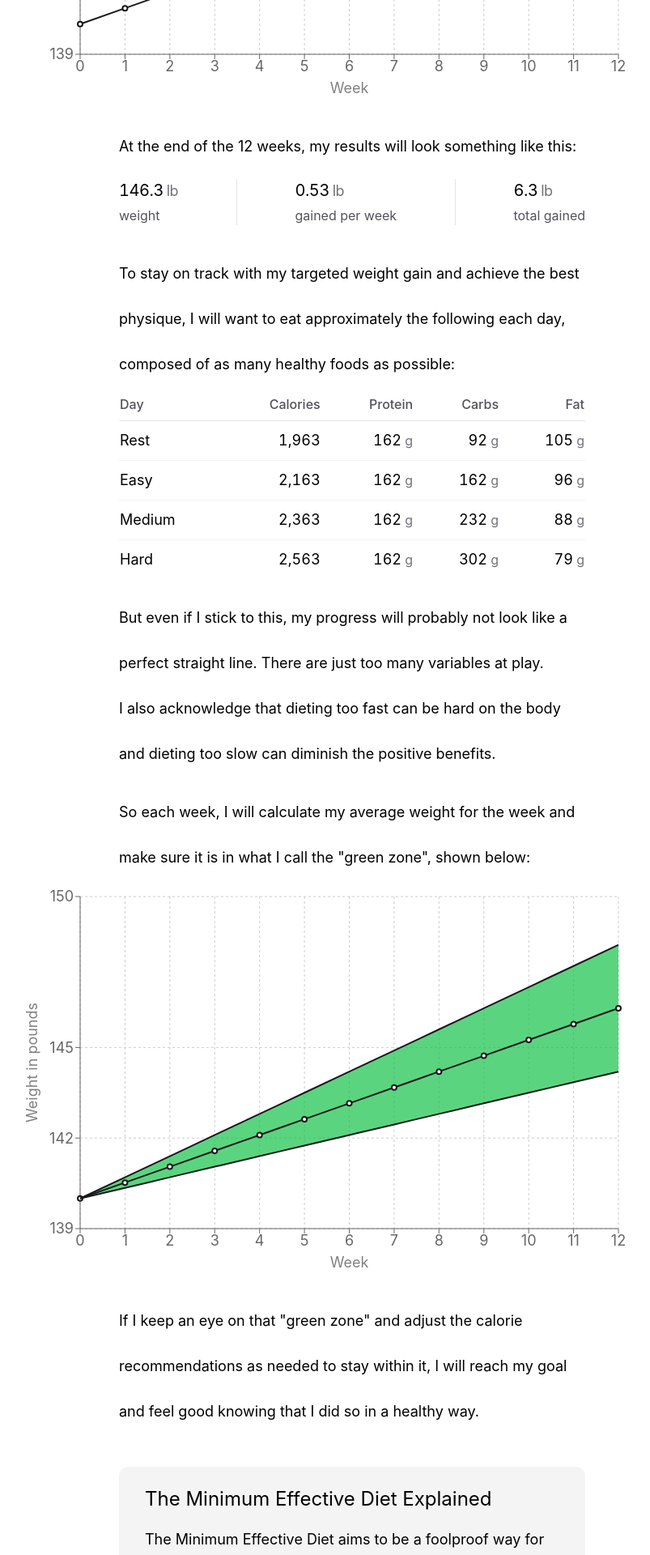
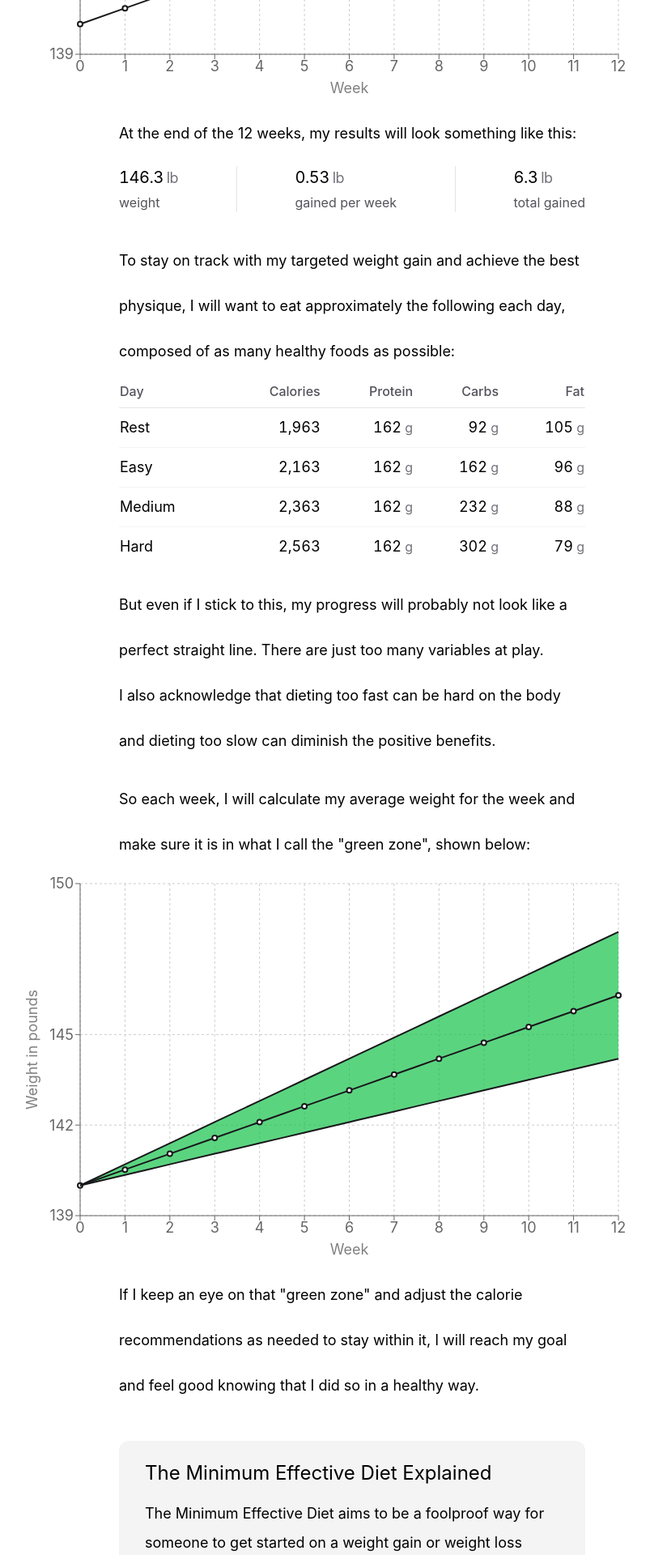
Before and after one commit to lukefernandez/minimum-effective-diet, a React (Vite) app: page / in a window 1280 px wide. Shown: the part 900-2820 px from the top of the page at 81% size, without its empty margins (205-1008 px from the left). Built offline with nearby package versions, Linux system fonts and the light colour scheme; a web font is replaced by a local one.

Commit message:
decrease spacing under charts

```diff
--- a/src/components/Calculator.tsx
+++ b/src/components/Calculator.tsx
@@ -200,7 +200,7 @@ export function Calculator() {
             </div>
           </div>
         </div>
-        <div className="mt-9">
+        <div className="mt-5">
           <p className="mx-auto max-w-xs sm:max-w-xl">
             At the end of the {calculatorState.weeks} weeks, my results will
             look something like this:
@@ -328,7 +328,7 @@ export function Calculator() {
             </div>
           </div>
         </div>
-        <p className="mx-auto mt-9 max-w-xs sm:max-w-xl">
+        <p className="mx-auto mt-5 max-w-xs sm:max-w-xl">
           If I keep an eye on that "green zone" and adjust the calorie
           recommendations as needed to stay within it, I will reach my goal and
           feel good knowing that I did so in a healthy way.
```
